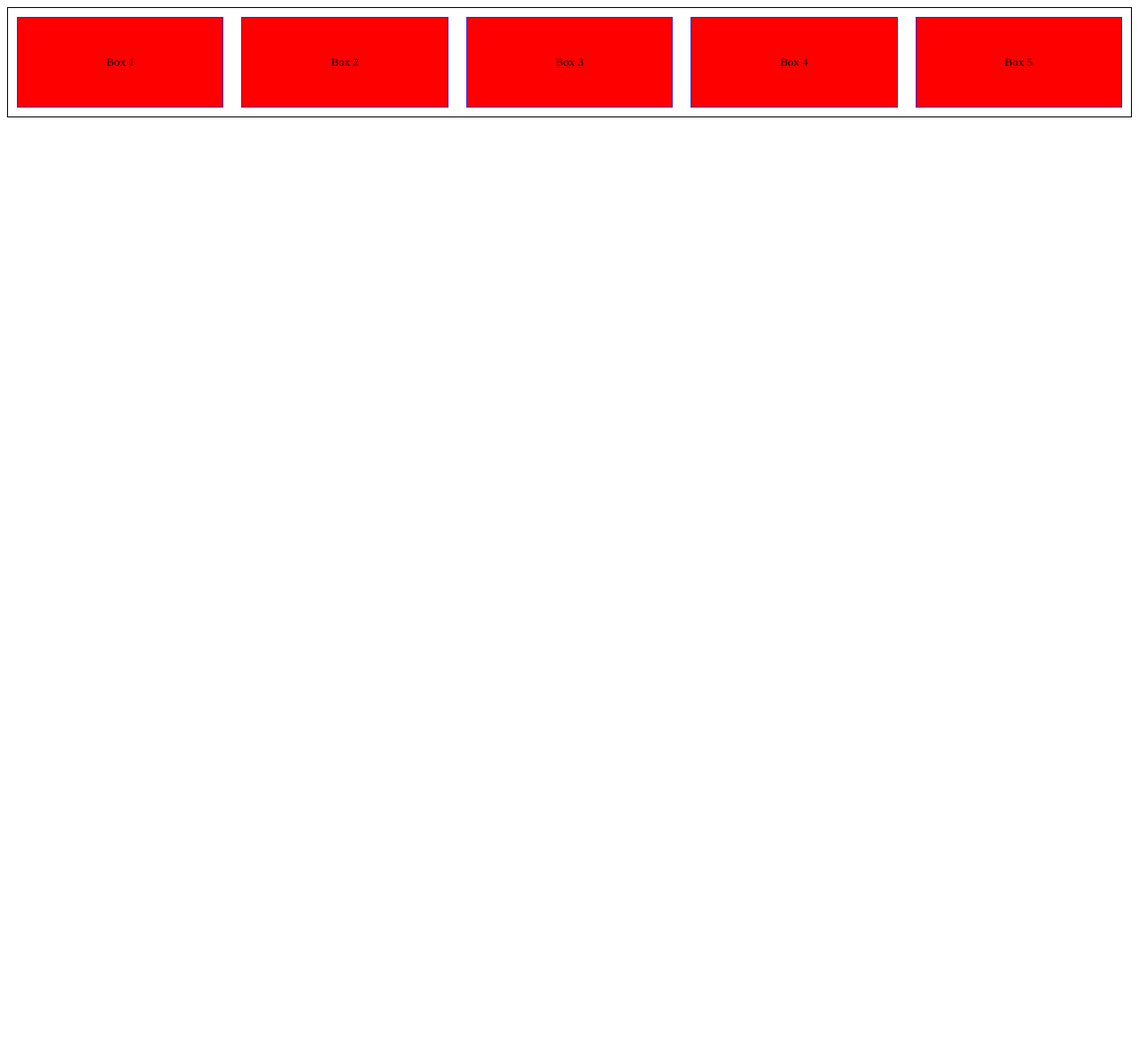
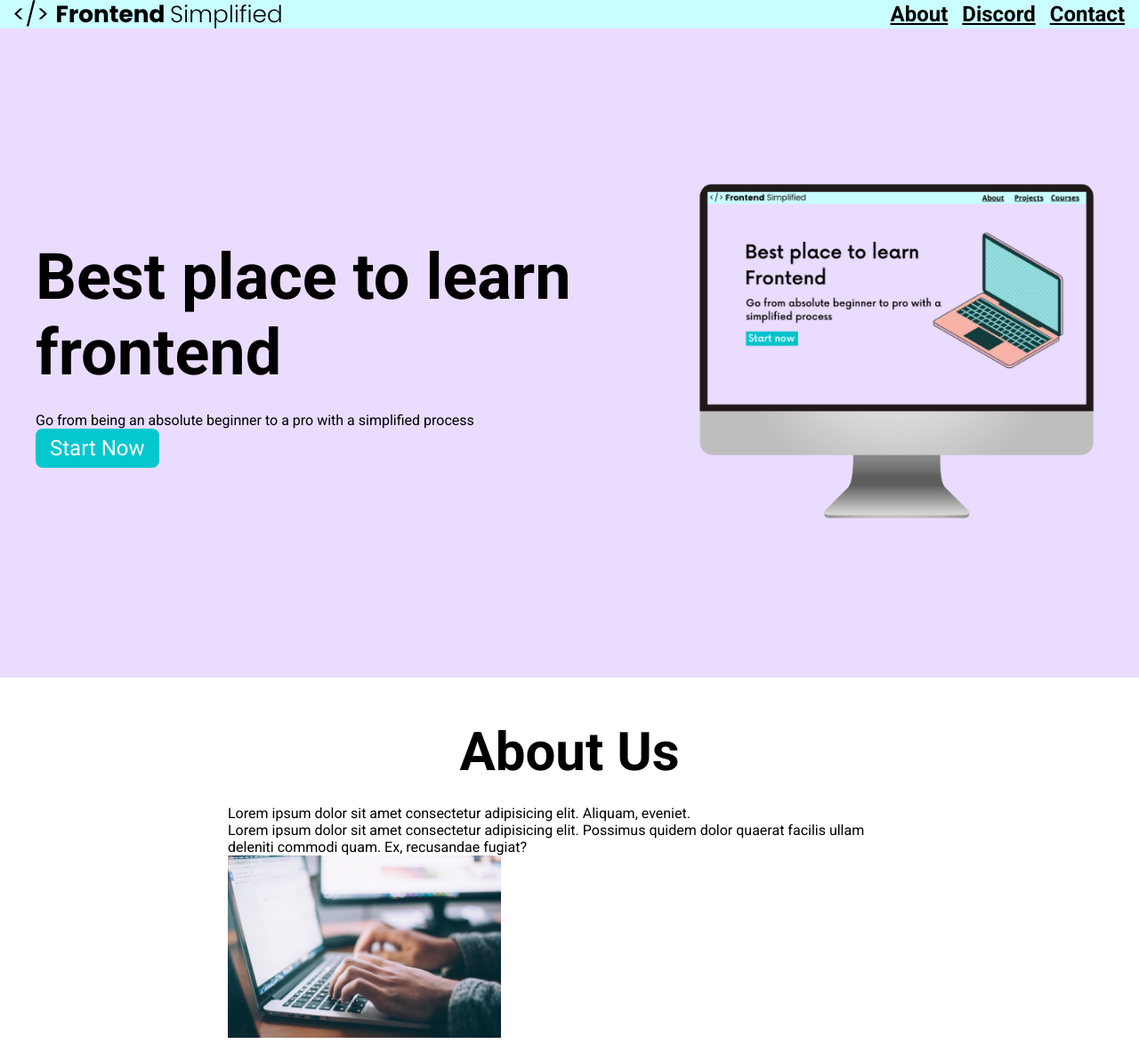
Before and after one commit to iarocci44-byte/Getting-started, a plain HTML site: page index.html in a window 1280 px wide. Shown: the top 1174 px of the page at 89% size. Before the commit the page ends 800 px from the top, so only its background shows below. Drawn offline with Linux system fonts and the light colour scheme.

Commit message:
Final with styling updates

```diff
--- a/index.html
+++ b/index.html
@@ -4,18 +4,81 @@
     <meta charset="UTF-8">
     <meta name="viewport" content="width=device-width, initial-scale=1.0">
     <title>Document</title>
+    <link rel="stylesheet" href="./style.css">
 
 </head>
-<link rel="stylesheet" href="style.css">
 <body>
+    <section>
+        <nav>
+            <img src="./assets/FES.svg" class="logo">
+            <ul>
+                <li><a href="#about">About</a></li>
+                <li><a href="#discord">Discord</a></li>
+                <li><a href="#contact">Contact</a></li>
+            </ul>
+        </nav>
+        <header>
+            <div class="row">
+            <div>
+                <h1>Best place to learn frontend</h1>
+                <p class="subheader"></p>Go from being an absolute beginner to a pro with a simplified process</p>
+                <button>Start Now</button>
+            </div>
+            <figure>
+                <img src="./assets/laptop.png" alt="Home page image">
+            </figure>
+            </div>
+        </header>
+    </section>
 
-    <div class="container">
-        <div class="box">Box 1</div>
-        <div class="box">Box 2</div>
-        <div class="box">Box 3</div>
-        <div class="box">Box 4</div>
-        <div class="box">Box 5</div>
-    </div>
-    </div>
-</body>
-</html>
+    <main>
+        <section id="about">
+            <h2>About Us</h2>
+            <div class="section_description">
+                <div class="section_description_wrapper">
+                <p>
+                    Lorem ipsum dolor sit amet consectetur adipisicing elit. Aliquam, eveniet.
+                </p>
+                <p>
+                    Lorem ipsum dolor sit amet consectetur adipisicing elit. Possimus quidem dolor quaerat facilis ullam deleniti commodi quam. Ex, recusandae fugiat?
+                </p>
+            <figure class="about_image_wrapper">
+                <img src="./assets/about.jpg" alt="">
+            </figure>
+                </div>
+            </div>
+        </section>
+        <section id="discord">
+            <h2>Join our Discord</h2>
+            <figure>
+                <img src="./assets/discord.png" alt="">
+            </figure>
+            <div>
+                <p>
+                    Lorem ipsum dolor sit amet consectetur adipisicing elit. Aliquam, eveniet.
+                </p>
+                <p>
+                    Lorem ipsum dolor sit amet, consectetur adipisicing elit. Fuga consectetur veniam deleniti dicta, quos quo nulla architecto, non doloremque, nisi ipsum? Non suscipit dolorem placeat ullam, error illo magnam eveniet.
+                </p>
+                <button>Join Now</button>
+            </div>
+            <section id="contact">
+                <h2>Contact Us</h2>
+                <form action="">
+                    <input type="text" placeholder="Name" required>
+                    <span>Name</span>
+                    <input type="email" placeholder="Email" required>
+                    <span>Email</span>
+                    <textarea name="" id="" cols="30" rows="10" placeholder="Your message" required></textarea>
+                    <button type="submit">Send</button>
+                </form>
+            </section>
+        </main>
+        <footer>
+            <p>&copy; 2024 Frontend Simplified</p>
+            <div>
+                <li><a href="#about">About</a></li>
+                <li><a href="#discord">Discord</a></li>
+                <li><a href="#contact">Contact</a></li>
+            </div>
+        </footer>
--- a/style.css
+++ b/style.css
@@ -1,21 +1,99 @@
-.container {
+@import url('https://fonts.googleapis.com/css2?family=Roboto:ital,wght@0,100..900;1,100..900&display=swap');
+* {
+  padding: 0;
+  margin: 0;
+  box-sizing: border-box;
+  font-family: 'Roboto', sans-serif;
+}
 
-  display:flex;
-  flex-direction: row;
-  border: 1px solid #000;
-  height: 100%;
+nav {
+  height 70px;
+  display: flex;
   justify-content: space-between;
+  align-items: center;
+  padding: 0 16px;
+  background-color: #cafdff;
+}
 
+header {
+  background-color: #eadcff;
+  height: calc(100vh - 70px);
+  display: flex;
+  justify-content: center;
+  align-items: center;
+  padding: 24px;
+}
 
+h1 {
+  font-size: 72px;
 }
-.box {
-  display:flex;
-  background-color: red;
-  border: 1px solid #3e24cf;
+
+.subheader {
+  font-size: 36px;
+  margin: 16px 0 24px 0;
+}
+
+button {
+  background-color: #05c7cf;
+  color: #fff;
+  padding: 8px 16px;
+  border: none;
+  border-radius: 8px;
+  font-size: 24px;
+  cursor: pointer;
+}
+
+a {
+  color: #000;
+  font-size: 24px;
+  font-weight: 700;
+}
+
+.logo {
+  width: 300px;
+}
+
+ul {
+  display: flex;
+}
+
+li {
+  list-style-type: none;
+  padding-left: 16px;
+}
+
+#about {
+  padding: 48px 0;
+}
+
+.row {
   width: 100%;
-  height: 100px;
-  margin: 10px;
+  max-width: 1200px;
+  display: flex;
   align-items: center;
   justify-content: center;
-font-size: small;
-  }
+}
+
+h2 {
+  font-size: 60px;
+  margin-bottom: 24px;
+  text-align: center;
+}
+
+.section_description {
+  display: flex;
+  justify-content: center;
+  align-items: center;
+}
+
+.about_image_wrapper {
+  width: 40%;
+}
+
+img {
+  width: 100%;
+}
+
+.section_description_wrapper {
+  width: 60%;
+}
```
